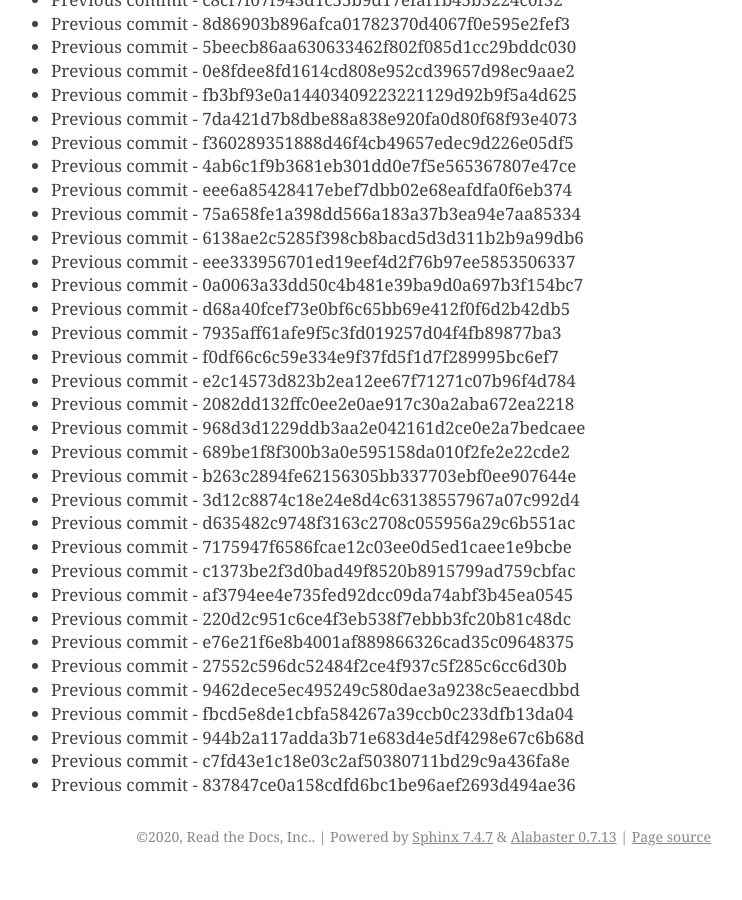
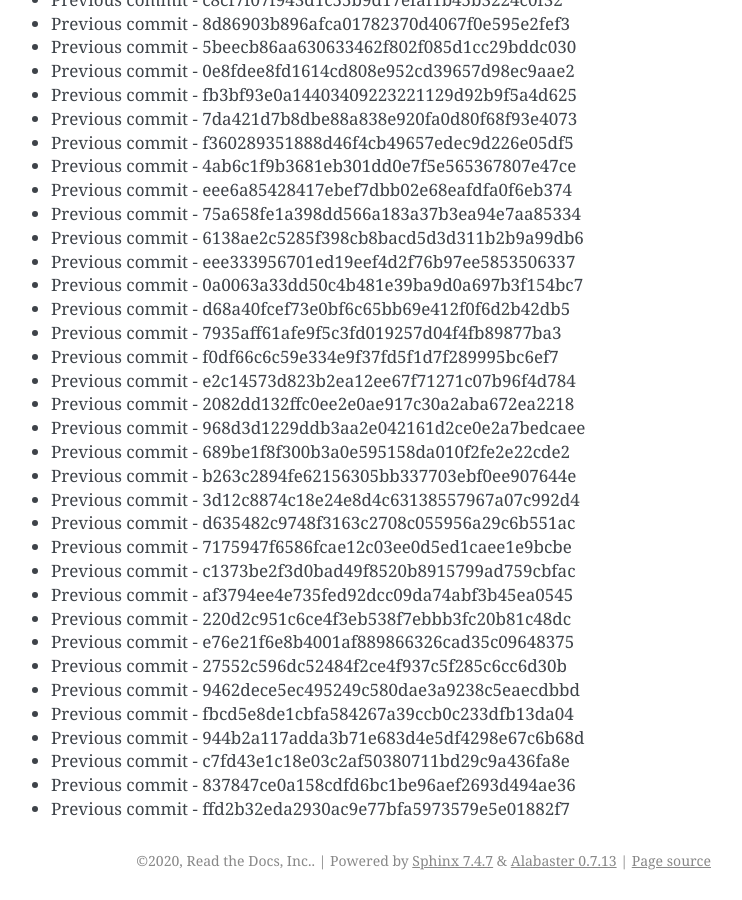
Before and after one commit to readthedocs/rtd-git-stresstest, a Sphinx documentation site: the page built from docs/updates.rst, in a window 1280 px wide and 900 px high, scrolled down 31544 px. Shown: the whole window, without its empty margins (399-1141 px from the left). Built offline with Sphinx 7.4.7, drawn with Linux system fonts in a browser that asks for light colours; before the commit the page ends 32420 px from its top, so only the background shows below that.

Commit message:
Generating commit from previous: ffd2b32eda2930ac9e77bfa5973579e5e01882f7

```diff
--- a/docs/updates.rst
+++ b/docs/updates.rst
@@ -1357,3 +1357,4 @@ It can be tested for any performance characteristics.
 * Previous commit - 944b2a117adda3b71e683d4e5df4298e67c6b68d
 * Previous commit - c7fd43e1c18e03c2af50380711bd29c9a436fa8e
 * Previous commit - 837847ce0a158cdfd6bc1be96aef2693d494ae36
+* Previous commit - ffd2b32eda2930ac9e77bfa5973579e5e01882f7
```
